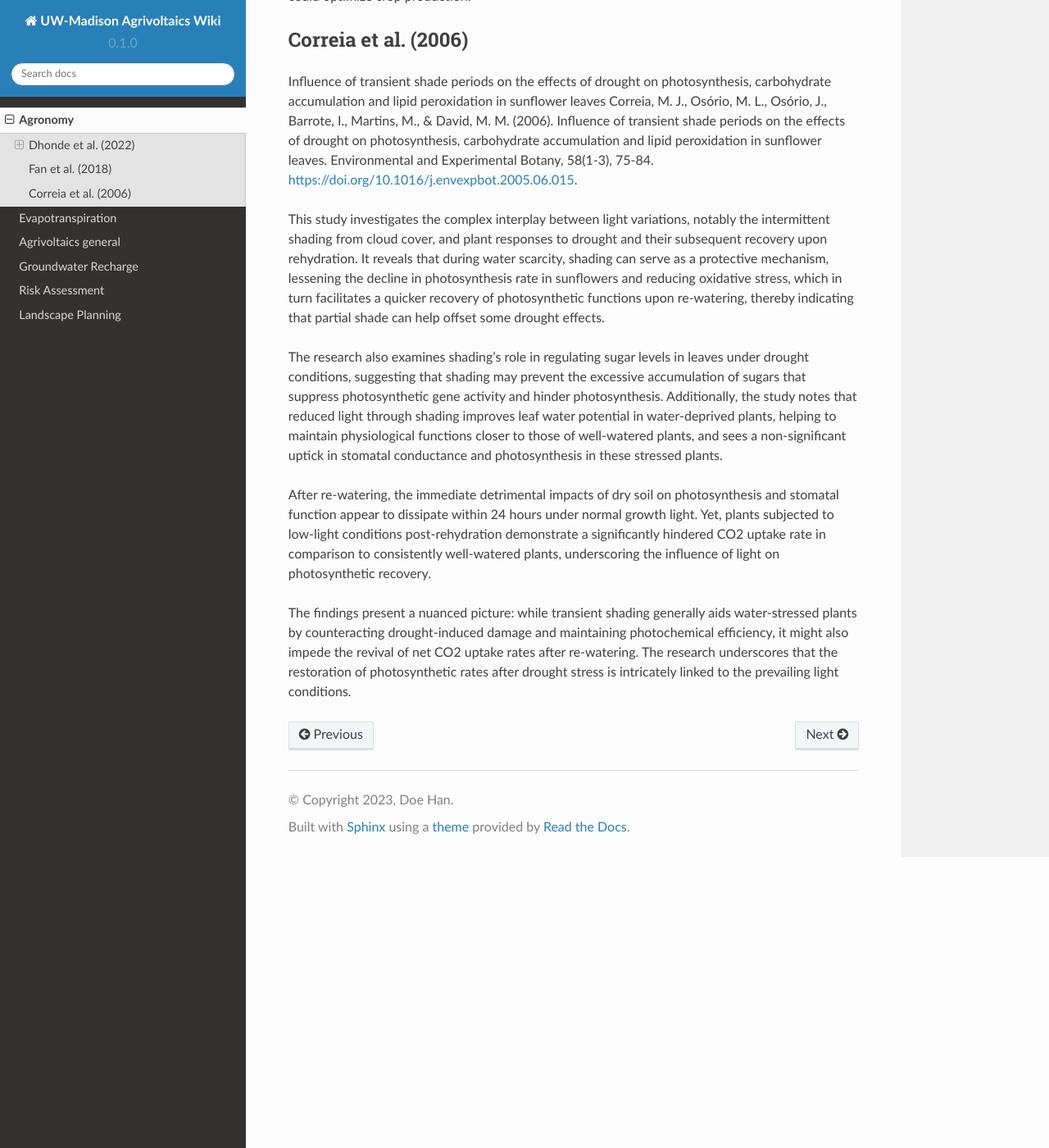
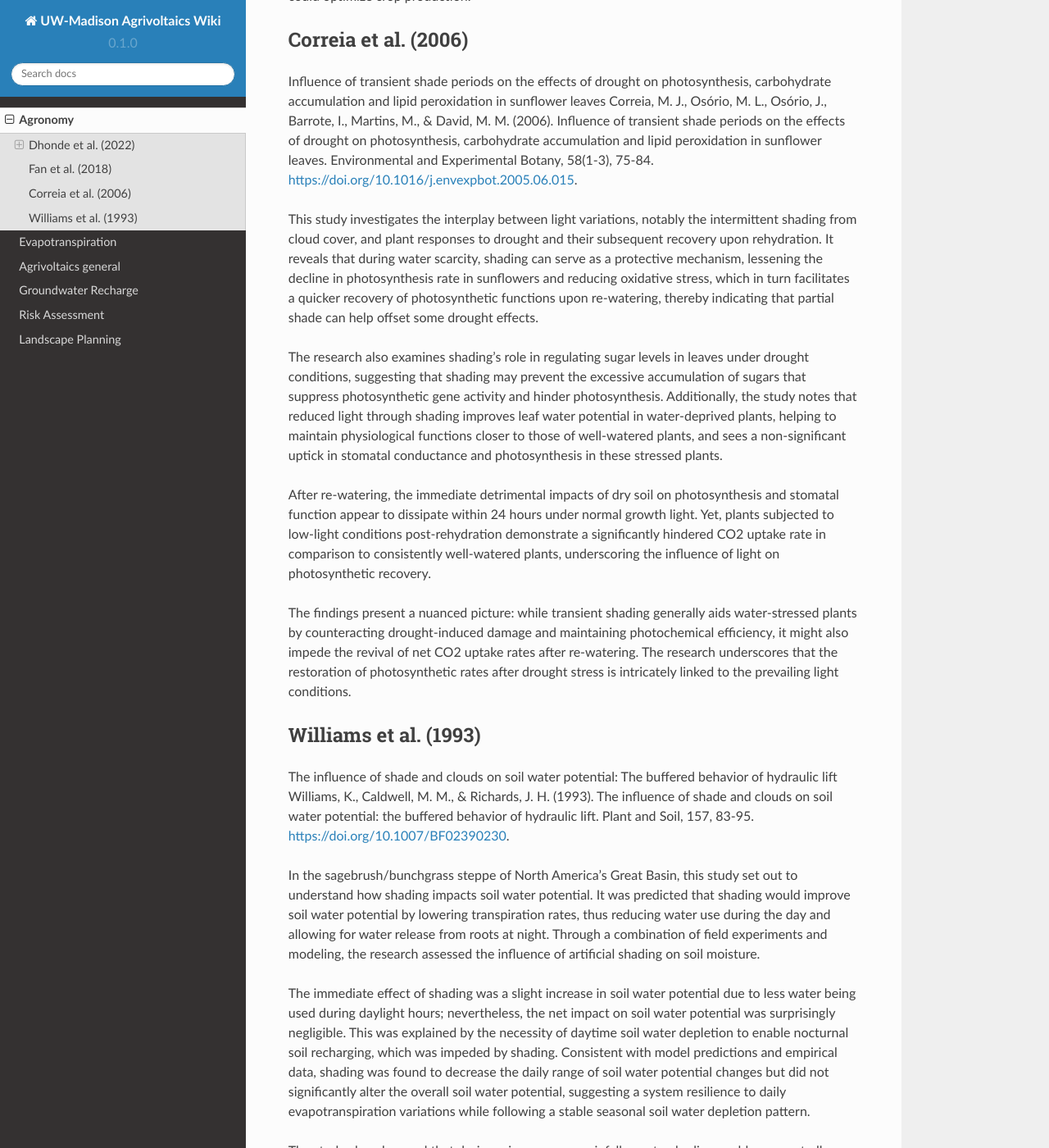
Before and after one commit to hanhydro/wiki, a Sphinx documentation site: the page built from docs/source/ag.rst, in a window 1280 px wide and 1400 px high, scrolled down 1610 px. Shown: the whole window at 82% size. Built offline with Sphinx 7.4.7 and the Read the Docs theme 2.0.0, drawn with Linux system fonts in a browser that asks for light colours; pages that are not in the unit, such as notebooks, are missing from menus; some of the changed text lies outside the part shown.

Commit message:
Update ag.rst

```diff
--- a/docs/source/ag.rst
+++ b/docs/source/ag.rst
@@ -38,10 +38,22 @@ Correia et al. (2006)
 Influence of transient shade periods on the effects of drought on photosynthesis, carbohydrate accumulation and lipid peroxidation in sunflower leaves
 Correia, M. J., Osório, M. L., Osório, J., Barrote, I., Martins, M., & David, M. M. (2006). Influence of transient shade periods on the effects of drought on photosynthesis, carbohydrate accumulation and lipid peroxidation in sunflower leaves. Environmental and Experimental Botany, 58(1-3), 75-84. https://doi.org/10.1016/j.envexpbot.2005.06.015.
 
-This study investigates the complex interplay between light variations, notably the intermittent shading from cloud cover, and plant responses to drought and their subsequent recovery upon rehydration. It reveals that during water scarcity, shading can serve as a protective mechanism, lessening the decline in photosynthesis rate in sunflowers and reducing oxidative stress, which in turn facilitates a quicker recovery of photosynthetic functions upon re-watering, thereby indicating that partial shade can help offset some drought effects.
+This study investigates the interplay between light variations, notably the intermittent shading from cloud cover, and plant responses to drought and their subsequent recovery upon rehydration. It reveals that during water scarcity, shading can serve as a protective mechanism, lessening the decline in photosynthesis rate in sunflowers and reducing oxidative stress, which in turn facilitates a quicker recovery of photosynthetic functions upon re-watering, thereby indicating that partial shade can help offset some drought effects.
 
 The research also examines shading's role in regulating sugar levels in leaves under drought conditions, suggesting that shading may prevent the excessive accumulation of sugars that suppress photosynthetic gene activity and hinder photosynthesis. Additionally, the study notes that reduced light through shading improves leaf water potential in water-deprived plants, helping to maintain physiological functions closer to those of well-watered plants, and sees a non-significant uptick in stomatal conductance and photosynthesis in these stressed plants.
 
 After re-watering, the immediate detrimental impacts of dry soil on photosynthesis and stomatal function appear to dissipate within 24 hours under normal growth light. Yet, plants subjected to low-light conditions post-rehydration demonstrate a significantly hindered CO2 uptake rate in comparison to consistently well-watered plants, underscoring the influence of light on photosynthetic recovery.
 
 The findings present a nuanced picture: while transient shading generally aids water-stressed plants by counteracting drought-induced damage and maintaining photochemical efficiency, it might also impede the revival of net CO2 uptake rates after re-watering. The research underscores that the restoration of photosynthetic rates after drought stress is intricately linked to the prevailing light conditions.
+
+
+Williams et al. (1993)
+++++++++++++++++++++
+The influence of shade and clouds on soil water potential: The buffered behavior of hydraulic lift
+Williams, K., Caldwell, M. M., & Richards, J. H. (1993). The influence of shade and clouds on soil water potential: the buffered behavior of hydraulic lift. Plant and Soil, 157, 83-95. https://doi.org/10.1007/BF02390230.
+
+In the sagebrush/bunchgrass steppe of North America's Great Basin, this study set out to understand how shading impacts soil water potential. It was predicted that shading would improve soil water potential by lowering transpiration rates, thus reducing water use during the day and allowing for water release from roots at night. Through a combination of field experiments and modeling, the research assessed the influence of artificial shading on soil moisture.
+
+The immediate effect of shading was a slight increase in soil water potential due to less water being used during daylight hours; nevertheless, the net impact on soil water potential was surprisingly negligible. This was explained by the necessity of daytime soil water depletion to enable nocturnal soil recharging, which was impeded by shading. Consistent with model predictions and empirical data, shading was found to decrease the daily range of soil water potential changes but did not significantly alter the overall soil water potential, suggesting a system resilience to daily evapotranspiration variations while following a stable seasonal soil water depletion pattern.
+
+The study also observed that during minor summer rainfall events, shading could unexpectedly improve plant water status by minimizing evapotranspiration and promoting soil water redistribution in the root zone. Despite its simplicity, the model effectively illustrated the limited effect of shading on soil water potential, underscoring the crucial role of daytime water depletion in facilitating nocturnal soil rehydration.
```
